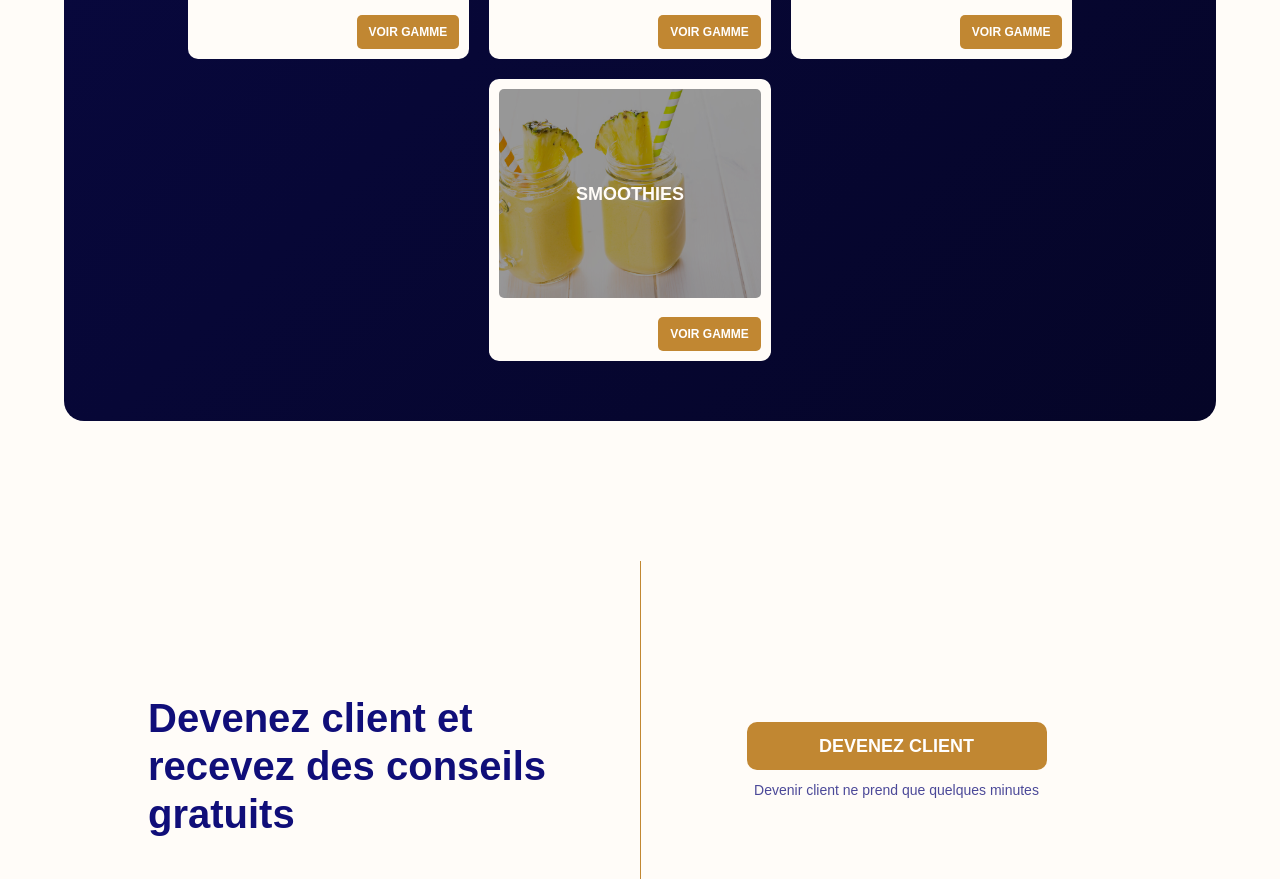
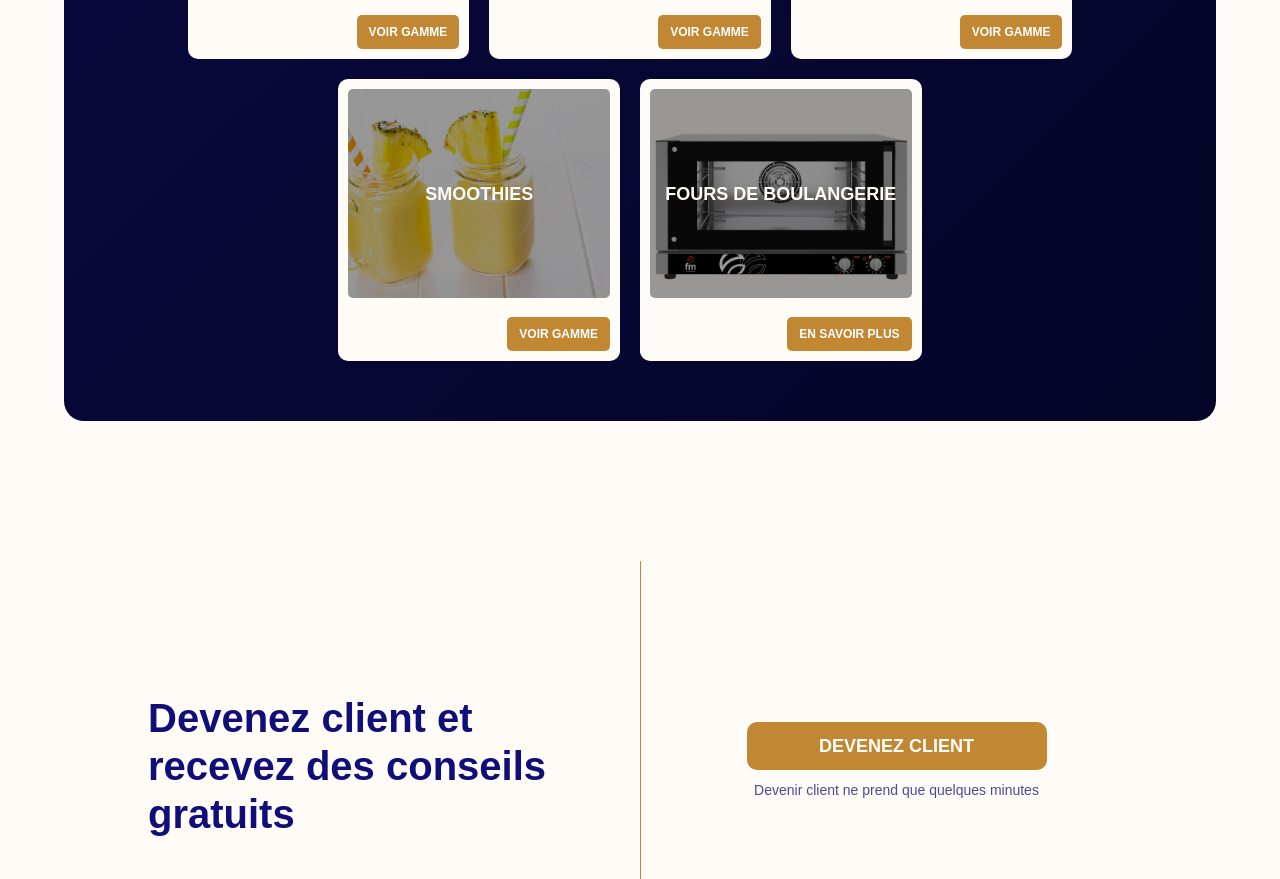
Before and after one commit to Benjamin-dhoe/Verfifoods, a plain HTML site: page index.html in a window 1280 px wide. Shown: the part 4728-5607 px from the top of the page. Drawn offline with nearby package versions, Linux system fonts and the light colour scheme; no server answers; a web font is replaced by a local one.

Commit message:
Add-todos

```diff
--- a/css/verfifoods-4d83b7.webflow.css
+++ b/css/verfifoods-4d83b7.webflow.css
@@ -1426,6 +1426,11 @@ td:hover .tooltip {
   background-image: linear-gradient(#0006, #0006), url('../images/icecreamTypeAnbod.jpg');
 }
 
+.aanbodtypeimagediv.four {
+  background-image: linear-gradient(#0006, #0006), url('../images/horecamateriaal.png');
+  background-size: auto, cover;
+}
+
 .holderdeliveryinfo {
   border: 1px solid var(--brown);
   background-color: var(--white);
--- a/index.html
+++ b/index.html
@@ -260,6 +260,12 @@
             </div>
             <a href="/gamme.html#smoothies" class="button intypeholder w-button">Voir gamme</a>
           </div>
+          <div class="aanbodtypeholder">
+            <div class="aanbodtypeimagediv four">
+              <div>Fours de boulangerie</div>
+            </div>
+            <a href="/categories-de-produits/four-de-boulangerie.html" class="button intypeholder w-button">En savoir plus</a>
+          </div>
         </div>
       </div>
     </div>
```
Also changed, not shown: en/index.html (+6 -0 lines), nl/index.html (+6 -0 lines).
